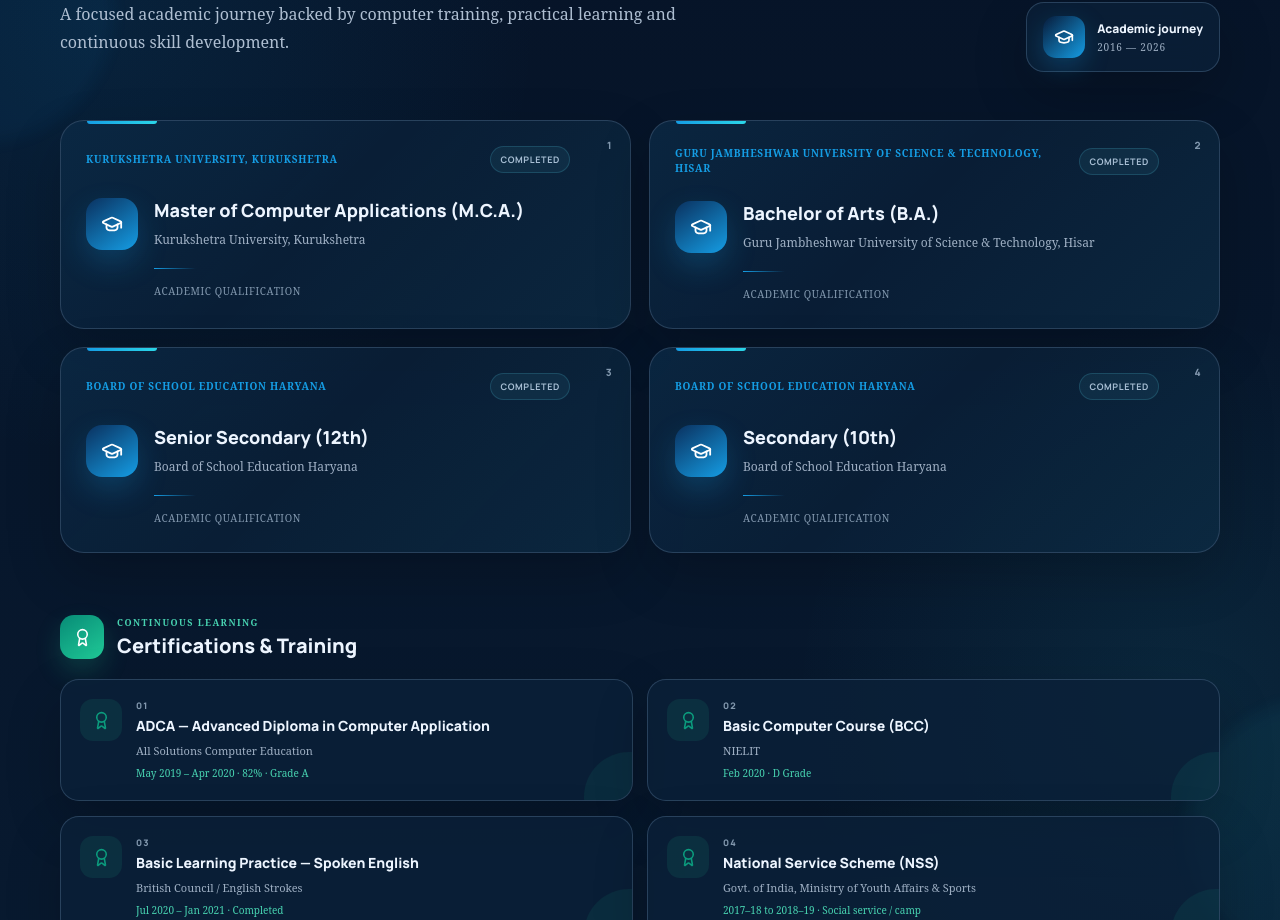
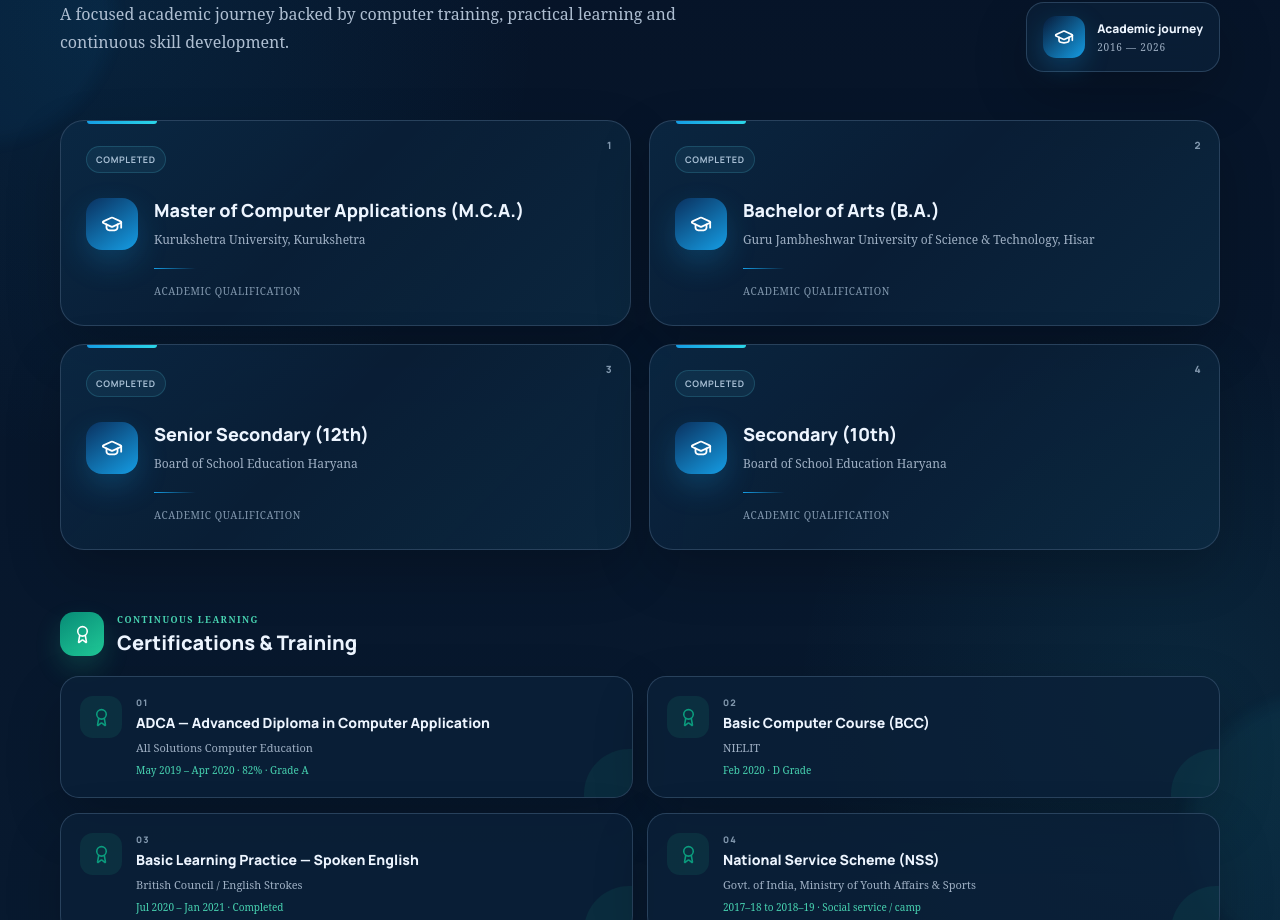
Before and after one commit to kamalgoyal2910-bit/kamal-goyal-portfolio, a React (Vite) app: page / in a window 1280 px wide. Shown: the part 3968-4888 px from the top of the page. Built offline with nearby package versions, Linux system fonts and the light colour scheme.

Commit message:
Update education status

```diff
--- a/src/main.jsx
+++ b/src/main.jsx
@@ -329,7 +329,7 @@ function App() {
                   <div className="edu-number">{String(i + 1).padStart(1, '0')}</div>
                   <div className="edu-card-inner">
                     <div className="edu-card-top">
-                      <span className="edu-period">{row[1]}</span>
+
                       <span className="edu-status">Completed</span>
                     </div>
                     <div className="edu-main">
```
